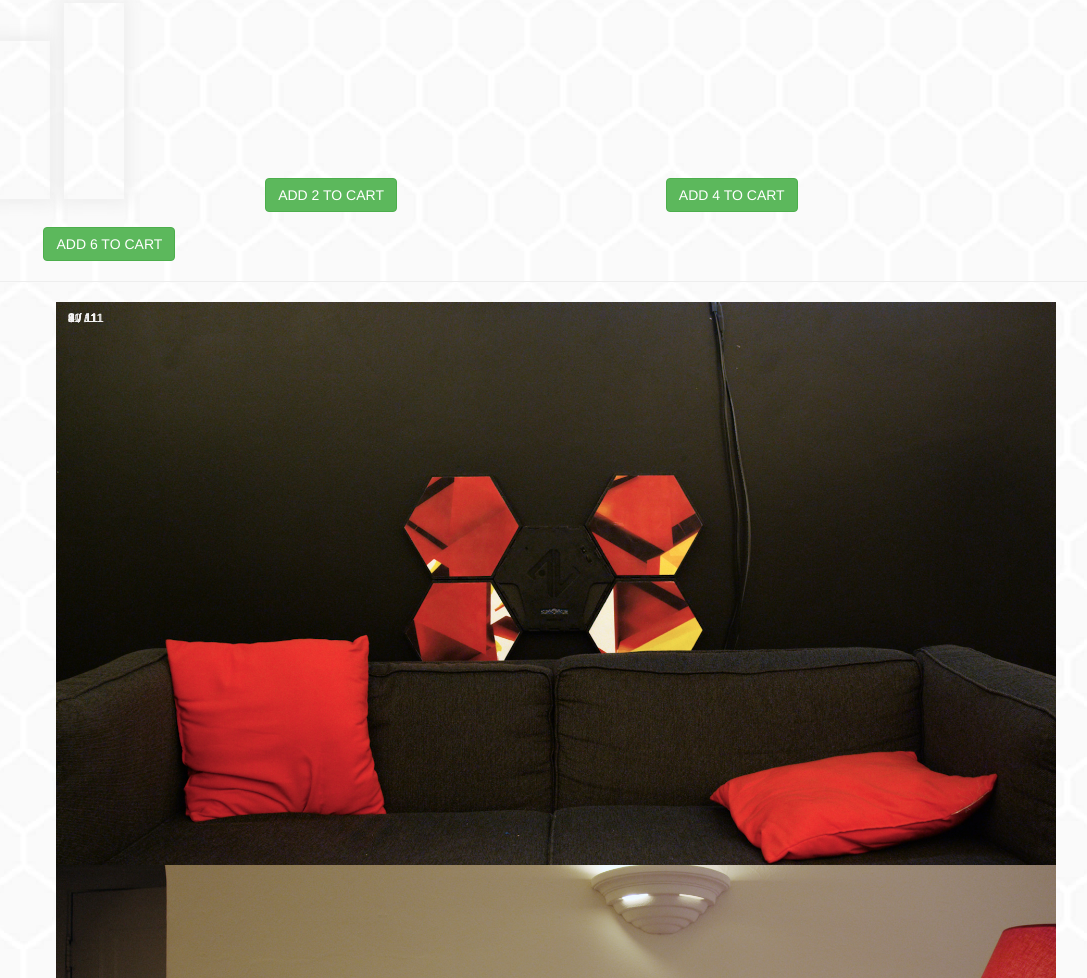
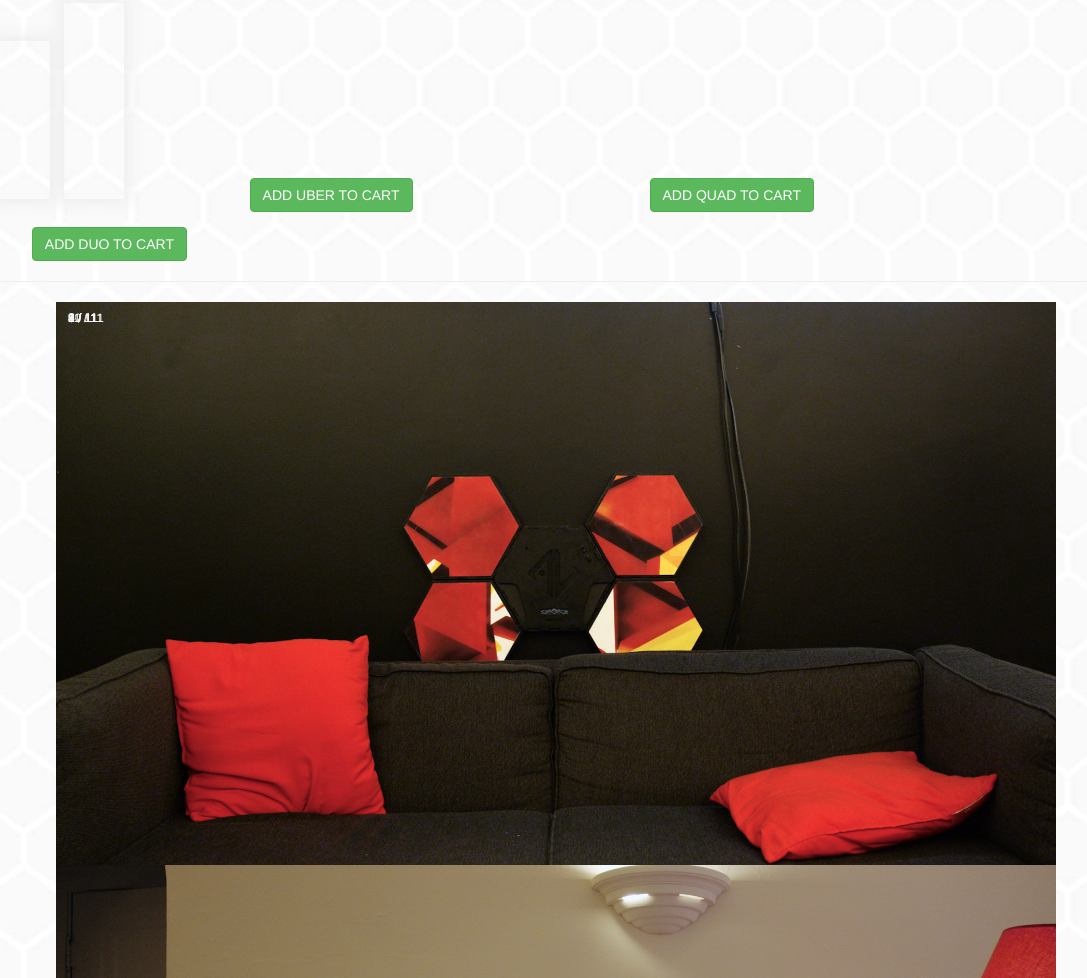
Before and after one commit to agamgupta/agamgupta.github.io, a plain HTML site: page index.html in a window 1280 px wide. Shown: the part 733-1711 px from the top of the page, without its empty margins (84-1171 px from the left). Drawn offline with nearby package versions, Linux system fonts and the light colour scheme.

Commit message:
renamed add to cart buttons

```diff
--- a/index.html
+++ b/index.html
@@ -70,13 +70,13 @@
 		<div class="product" id="product-3"></div> <!-- 2 quads -->
 
 		<div id="buy_speaker">
-			<button type="button" class="btn btn-success" onclick="add2tocart()"> ADD 2 TO CART </button>
+			<button type="button" class="btn btn-success" onclick="add2tocart()"> ADD UBER TO CART </button>
 		</div>
 		<div id="buy_speaker">
-			<button type="button" class="btn btn-success" onclick="add4tocart()"> ADD 4 TO CART </button>
+			<button type="button" class="btn btn-success" onclick="add4tocart()"> ADD QUAD TO CART </button>
 		</div>
 		<div id="buy_speaker">
-			<button type="button" class="btn btn-success" onclick="add6tocart()"> ADD 6 TO CART </button>
+			<button type="button" class="btn btn-success" onclick="add6tocart()"> ADD DUO TO CART </button>
 		</div>
 
 		<hr id="myhr">
```
